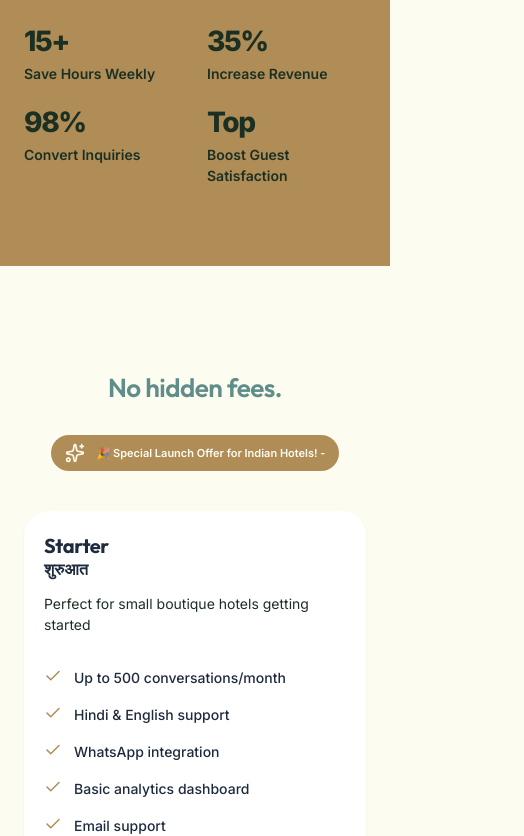
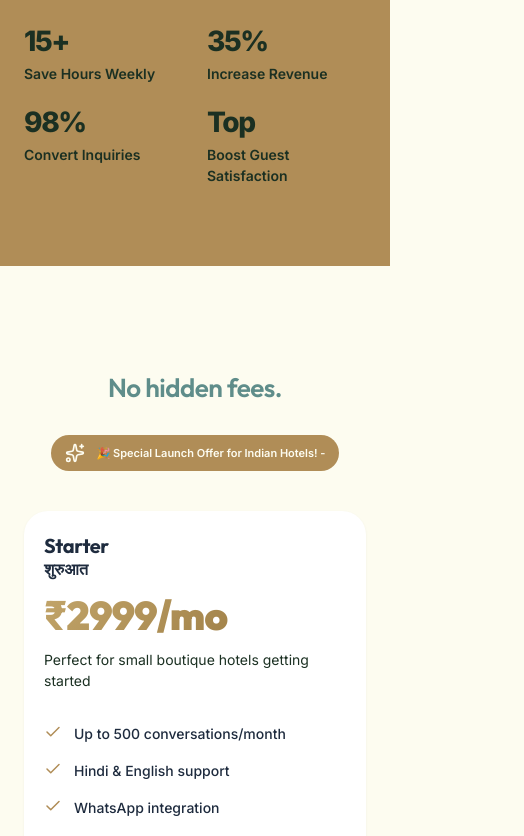
Before and after one commit to Archanamishra2103/Innhance, a React (Vite) app: page / in a window 390 px wide. Shown: the part 9354-10190 px from the top of the page, 524 px wide, since content can reach past the window. Built offline with nearby package versions, Linux system fonts and the light colour scheme.

Commit message:
Enhance mobile responsiveness across components

```diff
--- a/src/components/CoreModules/OmniChannel.css
+++ b/src/components/CoreModules/OmniChannel.css
@@ -295,6 +295,7 @@
 
   .omni-sidebar {
     border-radius: 16px;
+    width: 100%;
   }
 
   .omni-chat-ui {
--- a/src/components/Navbar/Navbar.css
+++ b/src/components/Navbar/Navbar.css
@@ -211,6 +211,7 @@
 
   .navbar-capsule {
     padding: 8px 12px;
+    width: 100%;
   }
 
   .logo-text {
--- a/src/components/Pricing/Pricing.css
+++ b/src/components/Pricing/Pricing.css
@@ -81,6 +81,20 @@
   font-weight: 600;
   color: var(--color-surface-400);
   margin-bottom: 12px;
+}
+.plan-price {
+  font-size: 40px;
+  font-weight: 900;
+
+  background: linear-gradient(135deg, #c2a56a, #927139);
+
+  background-clip: text;
+  -webkit-background-clip: text;
+
+  color: transparent;
+  -webkit-text-fill-color: transparent;
+
+  margin: 12px 0;
 }
 
 .rec-card .plan-sub { color: var(--color-polished-brass); }
--- a/src/components/Pricing/Pricing.jsx
+++ b/src/components/Pricing/Pricing.jsx
@@ -51,6 +51,7 @@ export default function Pricing() {
                 <div className="price-top">
                   <h3 className="plan-title">{plan.tier}</h3>
                   <div className="plan-sub">{plan.subtitle}</div>
+                  <h2 className="plan-price">{plan.price}</h2>
                   <p className="plan-desc">{plan.description}</p>
                 </div>
 
--- a/src/data/innhanceData.json
+++ b/src/data/innhanceData.json
@@ -210,6 +210,7 @@
     {
       "tier": "Starter",
       "subtitle": "शुरुआत",
+      "price": "₹2999/mo",
       "description": "Perfect for small boutique hotels getting started",
       "features": [
         "Up to 500 conversations/month",
@@ -225,6 +226,7 @@
     {
       "tier": "Professional",
       "subtitle": "प्रोफेशनल",
+      "price": "₹4999/mo",
       "description": "Ideal for growing hotels with higher booking volume",
       "features": [
         "Up to 2,000 conversations/month",
@@ -241,6 +243,7 @@
     {
       "tier": "Enterprise",
       "subtitle": "एंटरप्राइज",
+      "price": "Custom Pricing",
       "description": "For hotel chains and luxury properties",
       "features": [
         "Unlimited conversations",
```
